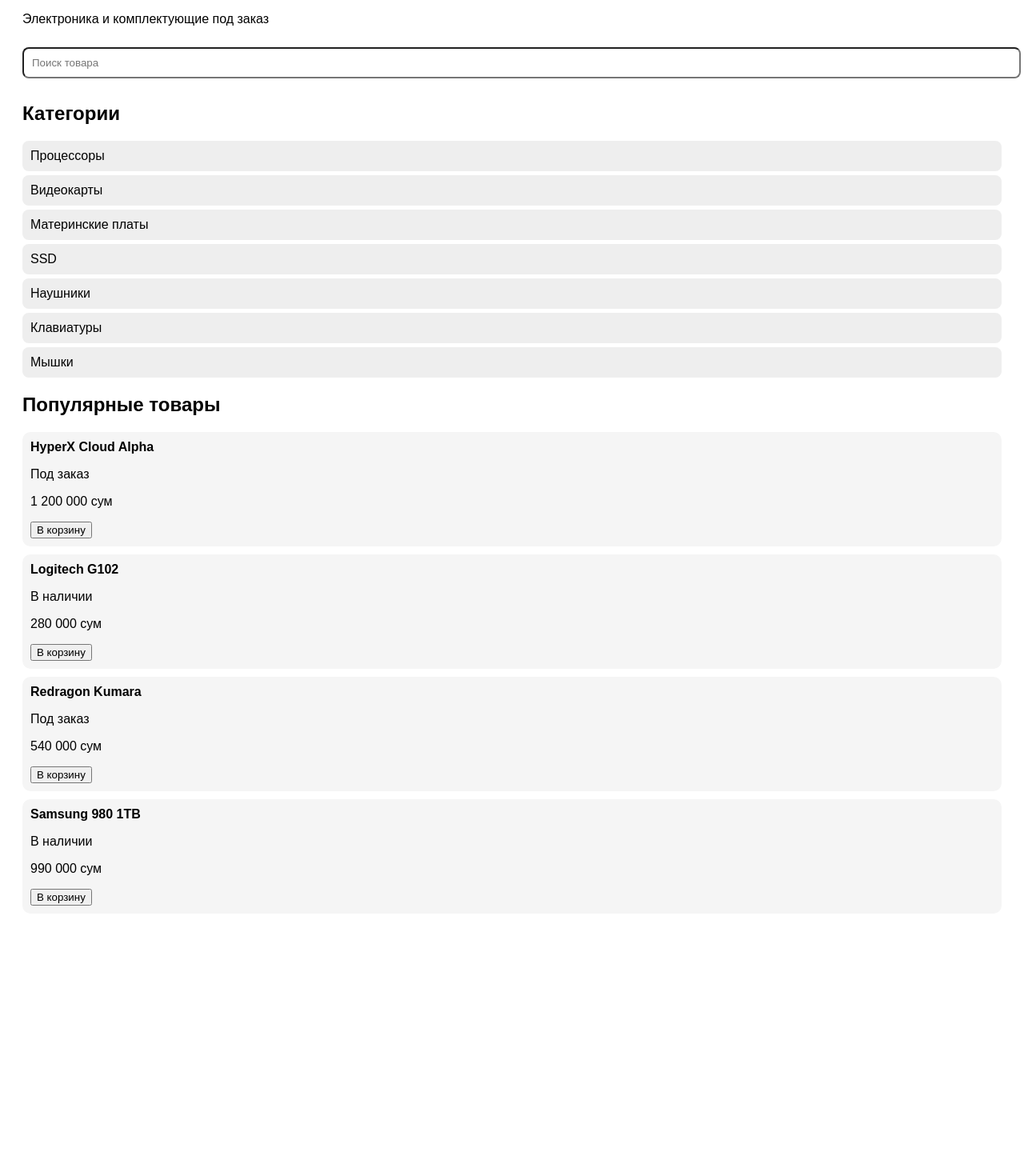
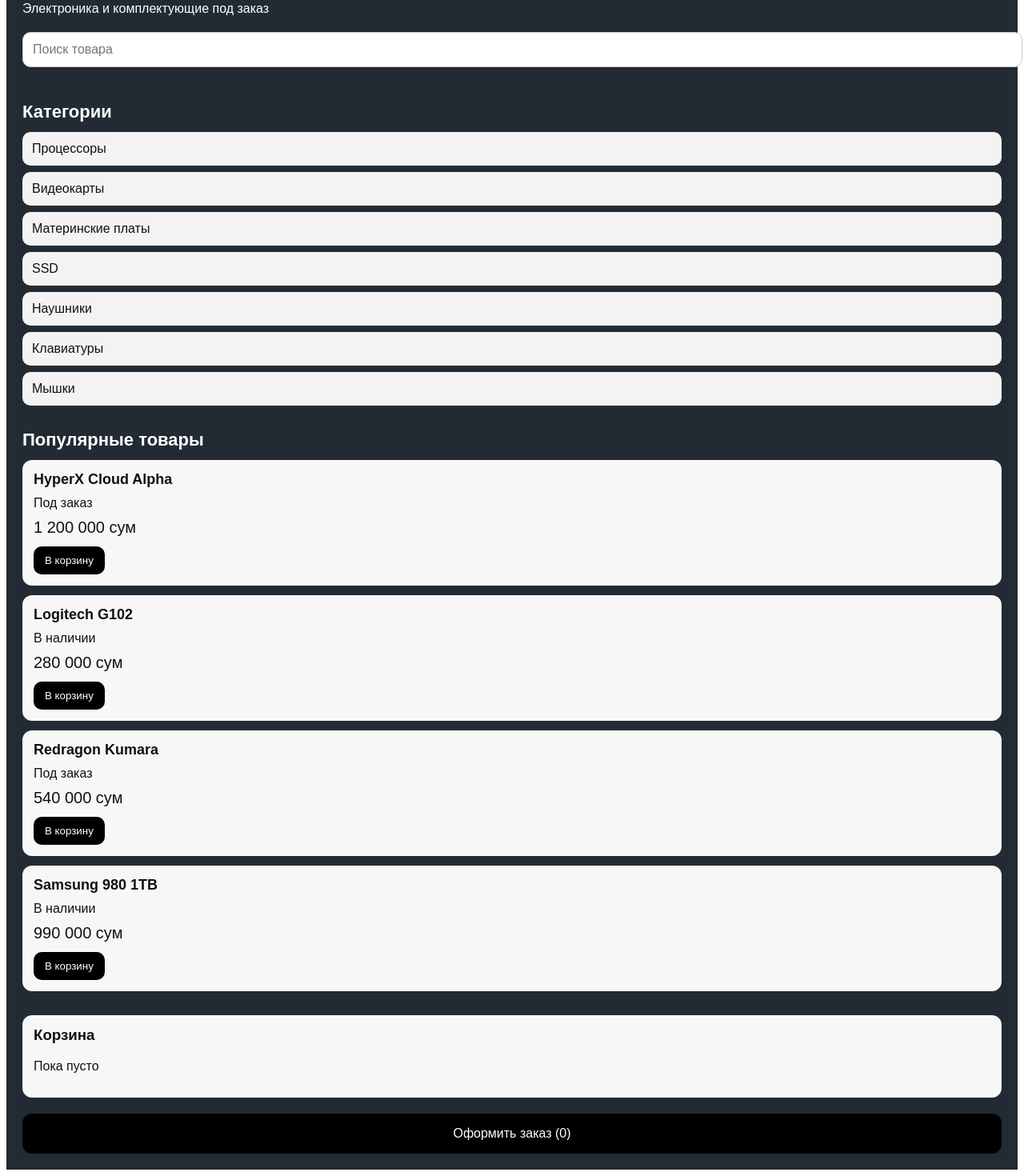
Before and after one commit to doniyormurtazoev-arch/techpoint-webapp, a Next.js app: page / in a window 1280 px wide. Shown: the part 93-1563 px from the top of the page at 80% size. Before the commit the page ends 1273 px from the top, so only its background shows below. Built offline with nearby package versions, Linux system fonts and the light colour scheme.

Commit message:
Update page.tsx

```diff
--- a/app/page.tsx
+++ b/app/page.tsx
@@ -1,3 +1,14 @@
+"use client";
+
+import { useState } from "react";
+
+type Product = {
+  id: number;
+  title: string;
+  price: string;
+  status: string;
+};
+
 export default function Home() {
   const categories = [
     "Процессоры",
@@ -9,7 +20,7 @@
     "Мышки",
   ];
 
-  const products = [
+  const products: Product[] = [
     {
       id: 1,
       title: "HyperX Cloud Alpha",
@@ -36,53 +47,154 @@
     },
   ];
 
+  const [cart, setCart] = useState<Product[]>([]);
+
+  const addToCart = (product: Product) => {
+    setCart((prev) => [...prev, product]);
+    alert(product.title + " добавлен в корзину");
+  };
+
+  const sendOrder = () => {
+    if (cart.length === 0) {
+      alert("Корзина пустая");
+      return;
+    }
+
+    const orderText = cart
+      .map((item, index) => `${index + 1}. ${item.title} — ${item.price}`)
+      .join("\n");
+
+    const finalText =
+      `Новый заказ TechPoint\n\n` +
+      `${orderText}\n\n` +
+      `Всего товаров: ${cart.length}\n` +
+      `Оплата: 50% предоплата / 50% после получения`;
+
+    const tg = (window as any)?.Telegram?.WebApp;
+
+    if (tg && tg.sendData) {
+      tg.sendData(finalText);
+      alert("Заказ отправлен");
+      setCart([]);
+    } else {
+      alert("Telegram WebApp недоступен");
+    }
+  };
+
   return (
-    <main style={{ padding: 20, fontFamily: "sans-serif" }}>
-      <h1>TechPoint</h1>
-      <p>Электроника и комплектующие под заказ</p>
+    <main
+      style={{
+        padding: 20,
+        fontFamily: "sans-serif",
+        background: "#222b33",
+        minHeight: "100vh",
+        color: "white",
+      }}
+    >
+      <h1 style={{ fontSize: 28, marginBottom: 10 }}>TechPoint</h1>
+      <p style={{ marginBottom: 20 }}>Электроника и комплектующие под заказ</p>
 
       <input
         placeholder="Поиск товара"
         style={{
           width: "100%",
-          padding: 10,
-          margin: "10px 0",
-          borderRadius: 8,
+          padding: 12,
+          marginBottom: 25,
+          borderRadius: 10,
+          border: "1px solid #ccc",
+          fontSize: 16,
         }}
       />
 
-      <h2>Категории</h2>
+      <h2 style={{ fontSize: 22, marginBottom: 12 }}>Категории</h2>
+      <div style={{ marginBottom: 30 }}>
         {categories.map((cat, i) => (
           <div
             key={i}
             style={{
-            padding: 10,
-            marginBottom: 5,
-            background: "#eee",
-            borderRadius: 8,
+              padding: 12,
+              marginBottom: 8,
+              background: "#f3f3f3",
+              color: "#111",
+              borderRadius: 10,
             }}
           >
             {cat}
           </div>
         ))}
+      </div>
 
-      <h2>Популярные товары</h2>
+      <h2 style={{ fontSize: 22, marginBottom: 12 }}>Популярные товары</h2>
+      <div style={{ marginBottom: 30 }}>
         {products.map((p) => (
           <div
             key={p.id}
             style={{
-            padding: 10,
-            marginBottom: 10,
-            background: "#f5f5f5",
-            borderRadius: 10,
+              padding: 14,
+              marginBottom: 12,
+              background: "#f7f7f7",
+              color: "#111",
+              borderRadius: 12,
             }}
           >
-          <b>{p.title}</b>
-          <p>{p.status}</p>
-          <p>{p.price}</p>
-          <button>В корзину</button>
+            <div style={{ fontWeight: 700, fontSize: 18 }}>{p.title}</div>
+            <div style={{ marginTop: 10 }}>{p.status}</div>
+            <div style={{ marginTop: 10, fontSize: 20 }}>{p.price}</div>
+
+            <button
+              onClick={() => addToCart(p)}
+              style={{
+                marginTop: 12,
+                padding: "10px 14px",
+                background: "black",
+                color: "white",
+                border: "none",
+                borderRadius: 10,
+                cursor: "pointer",
+              }}
+            >
+              В корзину
+            </button>
           </div>
         ))}
+      </div>
+
+      <div
+        style={{
+          padding: 14,
+          background: "#f7f7f7",
+          color: "#111",
+          borderRadius: 12,
+          marginBottom: 20,
+        }}
+      >
+        <h3 style={{ marginTop: 0 }}>Корзина</h3>
+        {cart.length === 0 ? (
+          <p>Пока пусто</p>
+        ) : (
+          cart.map((item, index) => (
+            <div key={index} style={{ marginBottom: 8 }}>
+              {index + 1}. {item.title} — {item.price}
+            </div>
+          ))
+        )}
+      </div>
+
+      <button
+        onClick={sendOrder}
+        style={{
+          width: "100%",
+          padding: 16,
+          background: "#000",
+          color: "#fff",
+          border: "none",
+          borderRadius: 12,
+          fontSize: 16,
+          cursor: "pointer",
+        }}
+      >
+        Оформить заказ ({cart.length})
+      </button>
     </main>
   );
 }
```
Lines whose indentation alone changed are shown as unchanged.
